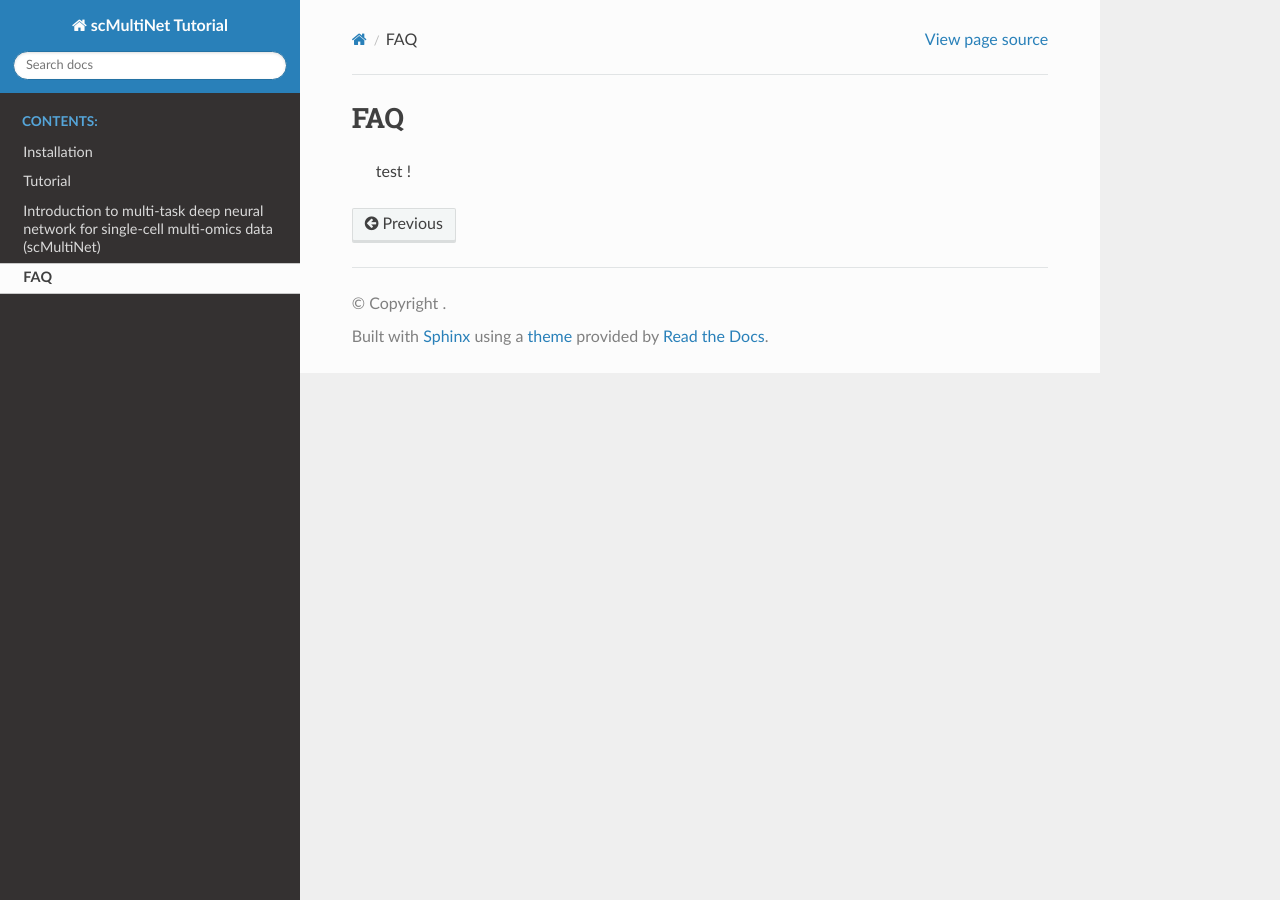
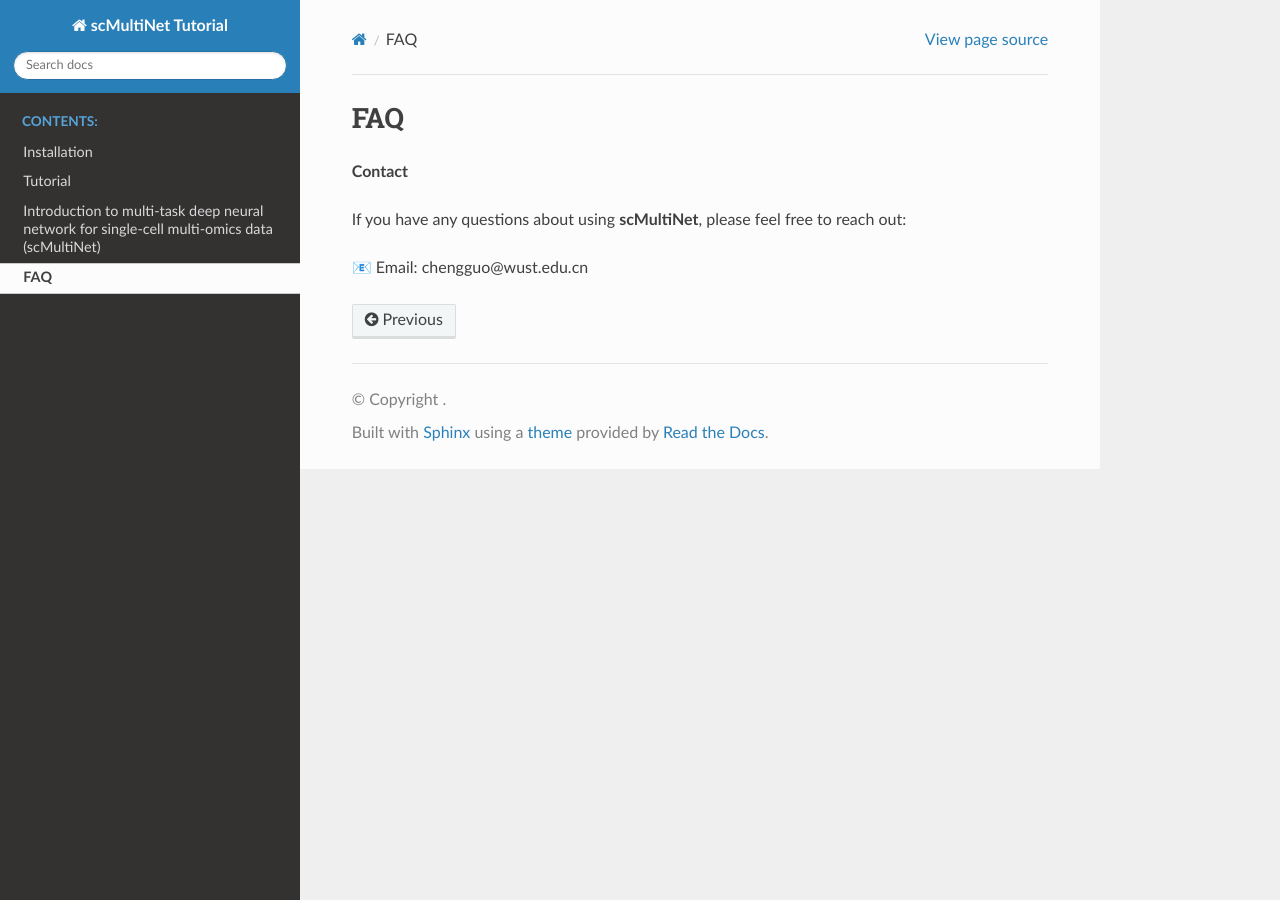
Before and after one commit to Biowust/scMultiNet_tutorial, a Sphinx documentation site: the page built from docs/source/faq.md, in a window 1280 px wide. Built offline with Sphinx 7.4.7 and the Read the Docs theme 3.1.0, drawn with Linux system fonts in a browser that asks for light colours.

Commit message:
update faq

```diff
--- a/docs/source/faq.md
+++ b/docs/source/faq.md
@@ -1,2 +1,6 @@
 # FAQ
-> test !
+**Contact**
+
+If you have any questions about using **scMultiNet**, please feel free to reach out:
+
+📧 Email: chengguo@wust.edu.cn
```
